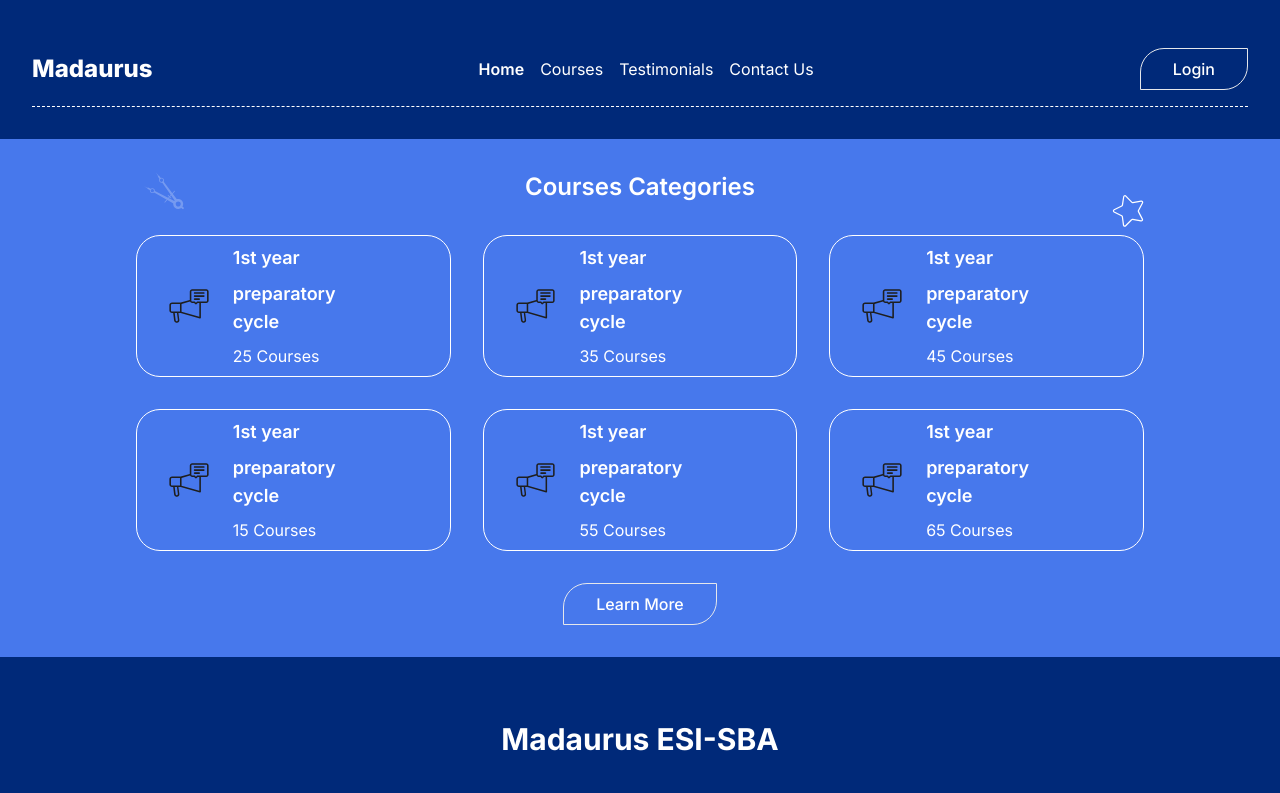
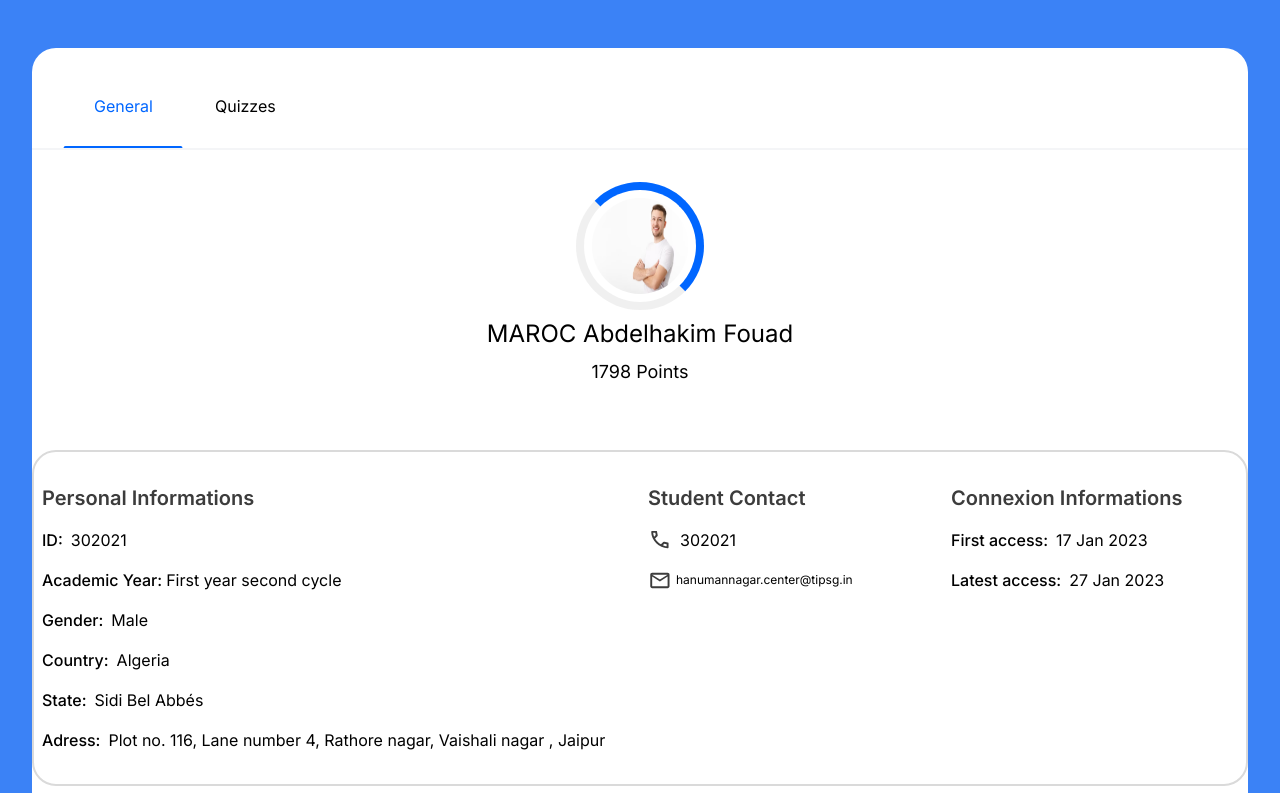
Before and after one commit to E-Learn-ESI-SBA/staff-front, a Next.js app: page / in a window 1280 px wide. Shown: the top 793 px of the page. Built offline with nearby package versions, Linux system fonts and the light colour scheme.

Commit message:
update profile

```diff
--- a/app/globals.css
+++ b/app/globals.css
@@ -33,3 +33,26 @@
   grid-template-columns: repeat(auto-fill,minmax(300px,1fr));
   place-items: center;
  }
+
+ .selected {
+  color: #0066FF;
+  position: relative;
+  transition: all 0.4s ease;
+  padding: 30px;
+}
+
+.selected::after {
+  content: "";
+  position: absolute;
+  height: 2px;
+  background-color: #0066FF;
+  border-radius: 8px 8px  0 0;
+  width: 0;
+  left: 50%;
+  bottom: 0;
+  transform: translateX(-50%);
+  transition: 0.5s cubic-bezier(0.68, -0.55, 0.265, 1.55) all;
+}
+
+
+.selected::after { width: 100%; }
--- a/app/page.tsx
+++ b/app/page.tsx
@@ -1,5 +1,6 @@
+import Profile from "@/components/studentProfile";
 import Landing from "../components/landing";
 
 export default function Home() {
-  return <Landing/>
+  return <Profile/>
 }
--- /dev/null
+++ b/components/studentProfile/general/index.tsx
@@ -0,0 +1,70 @@
+import Image from "next/image";
+const General = () => {
+    return (
+      <>
+<div className="flex flex-col justify-center items-center gap-2 text-bold py-8" >
+<Image src='/landing/testimonials/person.png' alt='cs' width={0} height={0} sizes='100vw' className=" h-24 w-24  sm:h-32 sm:w-32  border-8 border-t-[#0066FF] border-r-[#0066FF] border-b-[#CCCCCC4D] border-l-[#CCCCCC4D] rounded-full p-2 "  />
+<p className="text-2xl text-center" >MAROC Abdelhakim Fouad</p>
+<p className="text-lg" >1798 Points</p>
+</div>
+<div className="rounded-3xl  border-2 border-[#DADADA]  my-8 max-xl:mx-2  mx-auto flex flex-col px-2 items-center  md:grid md:grid-cols-2  xl:grid-cols-4 p-8  md:gap-x-4 gap-y-8 max-w-screen-xl " >
+<div className="flex flex-col items-start gap-4 col-span-2">
+<p className="text-xl font-semibold text-[#3C3C3C] " >Personal Informations</p>
+<ul className="flex flex-col gap-4">
+<li className="flex justify-start items-baseline gap-2" >
+<p className="font-medium" >ID:</p>
+<p> 302021</p>
+</li>
+<li className="flex justify-start flex-wrap items-baseline gap-1" >
+<p className="font-medium">Academic Year:</p>
+<p>First year second cycle</p>
+</li>
+<li className="flex justify-start items-baseline gap-2" >
+<p className="font-medium">Gender:</p>
+<p> Male</p>
+</li>
+<li className="flex justify-start items-baseline gap-2" >
+<p className="font-medium">Country:</p>
+<p> Algeria</p>
+</li>
+<li className="flex justify-start items-baseline gap-2" >
+<p className="font-medium">State:</p>
+<p>Sidi Bel Abbés</p>
+</li>
+<li className="flex justify-start items-baseline gap-2" >
+<p className="font-medium">Adress:</p>
+<p className="" >Plot no. 116, Lane number 4, Rathore nagar, Vaishali nagar , Jaipur</p>
+</li>
+</ul>
+</div>
+<div className="flex flex-col self-start gap-4 col-span-1" >
+<p className="text-xl font-semibold text-[#3C3C3C] " >Student Contact</p>
+<ul className="flex flex-col gap-4">
+<li className="flex justify-start items-center gap-2" >
+<Image src='/dashboard/profile/phone.svg' alt='cs' width={0} height={0} sizes='100vw' className=" h-4 w-4  sm:h-6 sm:w-6  "  />
+<p> 302021</p>
+</li>
+<li className="flex justify-start items-center gap-1" >
+<Image src='/dashboard/profile/email.svg' alt='cs' width={0} height={0} sizes='100vw' className=" h-4 w-4  sm:h-6 sm:w-6  "  />
+<p className="text-[12px] ">hanumannagar.center@tipsg.in</p>
+</li>
+</ul>
+</div>
+<div className="flex flex-col self-start gap-4 col-span-1" >
+<p className="text-xl font-semibold text-[#3C3C3C] ">Connexion Informations</p>
+<ul className="flex flex-col gap-4">
+<li className="flex justify-start items-baseline gap-2" >
+<p className="font-medium">First access:</p>
+<p>17 Jan 2023</p>
+</li>
+<li className="flex justify-start items-baseline gap-2" >
+<p className="font-medium">Latest access:</p>
+<p>27 Jan 2023</p>
+</li>
+</ul>
+</div>
+</div>
+    </>
+    )
+     }
+export default General;
--- a/components/studentProfile/index.tsx
+++ b/components/studentProfile/index.tsx
@@ -1,75 +1,20 @@
+'use client'
 import Image from "next/image";
+import { useState } from "react";
+import Quizzes from "./quizzes";
+import General from "./general";
 const Profile = () => {
+const [selected,setSelected] = useState(0)
     return (
         <div className="bg-blue-500 min-h-screen p-8" >
       <div className="my-4 py-4 mx-auto bg-white rounded-3xl h-fit  ">
 <div className="border-b-2 px-8 border-[#F4F5F7] flex justify-start items-center gap-x-8  " >
-<p className="border-b-2 -mb-[2px] border-blue-500 text-blue-500 " >General</p>
-<p className="text-[#718EBF]" >Quizzes</p>
-</div>
-<div className="flex flex-col justify-center items-center gap-2 text-bold py-8" >
-<Image src='/landing/testimonials/person.png' alt='cs' width={0} height={0} sizes='100vw' className=" h-24 w-24  sm:h-32 sm:w-32  border-8 border-t-[#0066FF] border-r-[#0066FF] border-b-[#CCCCCC4D] border-l-[#CCCCCC4D] rounded-full p-2 "  />
-<p className="text-2xl text-center" >MAROC Abdelhakim Fouad</p>
-<p className="text-lg" >1798 Points</p>
-</div>
-<div className="rounded-3xl  border-2 border-[#DADADA]  my-8 mx-1 flex flex-col px-1 items-center  md:grid md:grid-cols-2  xl:grid-cols-4 p-8  md:gap-x-4 gap-y-8  " >
-<div className="flex flex-col items-start gap-4 col-span-2">
-<p className="text-xl font-semibold text-[#3C3C3C] " >Personal Informations</p>
-<ul className="flex flex-col gap-4">
-<li className="flex justify-start items-baseline gap-2" >
-<p className="font-medium" >ID:</p>
-<p> 302021</p>
-</li>
-<li className="flex justify-start flex-wrap items-baseline gap-1" >
-<p className="font-medium">Academic Year:</p>
-<p>First year second cycle</p>
-</li>
-<li className="flex justify-start items-baseline gap-2" >
-<p className="font-medium">Gender:</p>
-<p> Male</p>
-</li>
-<li className="flex justify-start items-baseline gap-2" >
-<p className="font-medium">Country:</p>
-<p> Algeria</p>
-</li>
-<li className="flex justify-start items-baseline gap-2" >
-<p className="font-medium">State:</p>
-<p>Sidi Bel Abbés</p>
-</li>
-<li className="flex justify-start items-baseline gap-2" >
-<p className="font-medium">Adress:</p>
-<p className="" >Plot no. 116, Lane number 4, Rathore nagar, Vaishali nagar , Jaipur</p>
-</li>
-</ul>
-</div>
-<div className="flex flex-col self-start gap-4 col-span-1" >
-<p className="text-xl font-semibold text-[#3C3C3C] " >Student Contact</p>
-<ul className="flex flex-col gap-4">
-<li className="flex justify-start items-center gap-2" >
-<Image src='/dashboard/profile/phone.svg' alt='cs' width={0} height={0} sizes='100vw' className=" h-4 w-4  sm:h-6 sm:w-6  "  />
-<p> 302021</p>
-</li>
-<li className="flex justify-start items-center gap-1" >
-<Image src='/dashboard/profile/email.svg' alt='cs' width={0} height={0} sizes='100vw' className=" h-4 w-4  sm:h-6 sm:w-6  "  />
-<p className="text-[12px] ">hanumannagar.center@tipsg.in</p>
-</li>
-</ul>
-</div>
-<div className="flex flex-col self-start gap-4 col-span-1" >
-<p className="text-xl font-semibold text-[#3C3C3C] ">Connexion Informations</p>
-<ul className="flex flex-col gap-4">
-<li className="flex justify-start items-baseline gap-2" >
-<p className="font-medium">First access:</p>
-<p>17 Jan 2023</p>
-</li>
-<li className="flex justify-start items-baseline gap-2" >
-<p className="font-medium">Latest access:</p>
-<p>27 Jan 2023</p>
-</li>
-</ul>
+<a className={selected ? '': 'selected' }  onClick={ () => setSelected(0)} >General</a>
+<a className={selected ? 'selected': '' } onClick={ () => setSelected(1)} >Quizzes</a>
 </div>
 
-</div>
+{selected ? <Quizzes/> : <General/> }
+
     </div>
     </div>
     )
--- /dev/null
+++ b/components/studentProfile/quizzes/index.tsx
@@ -0,0 +1,9 @@
+import Image from "next/image";
+const Quizzes = () => {
+    return (
+      <div>
+  Quizz
+    </div>
+    )
+     }
+export default Quizzes;
```
